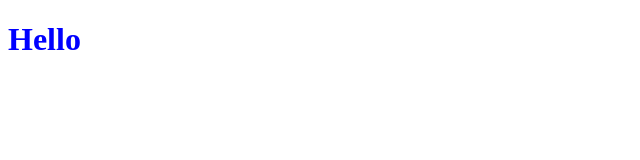
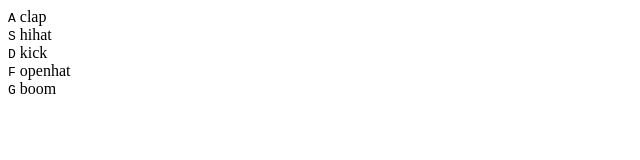
Before and after one commit to arrianne/JavaScript-Drum-Kit, a plain HTML site: page index.html in a window 1280 px wide. Shown: the whole page, without its empty margins (0-640 px from the left). Drawn offline with Linux system fonts and the light colour scheme.

Commit message:
adding initial divs and relevant keys

```diff
--- a/index.html
+++ b/index.html
@@ -7,6 +7,37 @@
     <link rel="stylesheet" type="text/css" href="style.css">
   </head>
   <body>
-<h1>Hello</h1>
+    <div class="keys">
+      <div data-keys="65" class="keys">
+        <kbd>A</kbd>
+        <span class="sound">clap</span>
+      </div>
+      <div data-keys="83" class="keys">
+        <kbd>S</kbd>
+        <span class="sound">hihat</span>
+      </div>
+      <div data-keys="68" class="keys">
+        <kbd>D</kbd>
+        <span class="sound">kick</span>
+      </div>
+      <div data-keys="70" class="keys">
+        <kbd>F</kbd>
+        <span class="sound">openhat</span>
+      </div>
+      <div data-keys="71" class="keys">
+        <kbd>G</kbd>
+        <span class="sound">boom</span>
+      </div>
+    </div>
+
+    <audio data-key="65" src="sounds/clap.wav">
+    <audio data-key="83" src="sounds/hihat.wav">
+    <audio data-key="68" src="sounds/clap.wav">
+    <audio data-key="70" src="sounds/clap.wav">
+    <audio data-key="71" src="sounds/clap.wav">
+
+    </audio>
+
+
   </body>
 </html>
```
